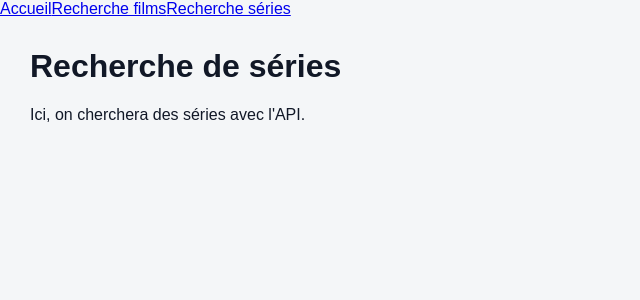
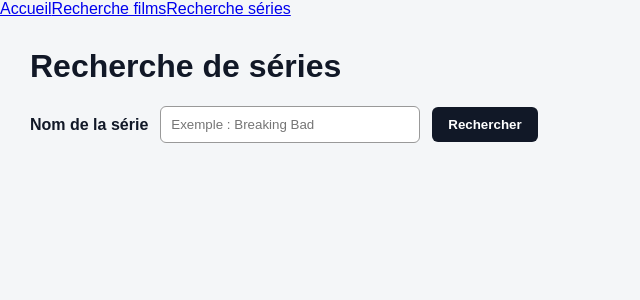
Before and after one commit to GAP028/tp-tmdb-react, a React (Vite) app: page /recherche-series in a window 1280 px wide. Shown: the top 300 px of the page, without its empty margins (0-640 px from the left). Built offline with nearby package versions, Linux system fonts and the light colour scheme.

Commit message:
Ajoute la recherche de séries

```diff
--- a/src/Pages/PageRechercheSeries.jsx
+++ b/src/Pages/PageRechercheSeries.jsx
@@ -1,8 +1,69 @@
+import { useState } from "react";
+import API_URL from "../Services/api";
+import MediaCard from "../Components/MediaCard";
+
 function PageRechercheSeries() {
+  const [recherche, setRecherche] = useState("");
+  const [series, setSeries] = useState([]);
+  const [chargement, setChargement] = useState(false);
+  const [erreur, setErreur] = useState("");
+
+  const handleSubmit = (event) => {
+    event.preventDefault();
+
+    if (recherche.trim() === "") {
+      setErreur("Veuillez saisir un nom de série.");
+      return;
+    }
+
+    setChargement(true);
+    setErreur("");
+
+    fetch(`${API_URL}/api/tv/search?query=${recherche}`)
+      .then((response) => response.json())
+      .then((data) => {
+        console.log(data);
+        setSeries(data.results || data);
+        setChargement(false);
+      })
+      .catch((error) => {
+        console.error(error);
+        setErreur("Une erreur est survenue pendant la recherche.");
+        setChargement(false);
+      });
+  };
+
   return (
     <main>
       <h1>Recherche de séries</h1>
-      <p>Ici, on cherchera des séries avec l'API.</p>
+
+      <form onSubmit={handleSubmit}>
+        <label htmlFor="recherche-serie">Nom de la série</label>
+
+        <input
+          type="text"
+          id="recherche-serie"
+          value={recherche}
+          onChange={(event) => setRecherche(event.target.value)}
+          placeholder="Exemple : Breaking Bad"
+        />
+
+        <button type="submit">Rechercher</button>
+      </form>
+
+      {chargement && <p>Chargement des séries...</p>}
+
+      {erreur && <p>{erreur}</p>}
+
+      {!chargement && series.length === 0 && recherche !== "" && !erreur && (
+        <p>Aucune série trouvée.</p>
+      )}
+
+      <section className="media-grid">
+        {series.map((serie) => (
+          <MediaCard key={serie.id} media={serie} />
+        ))}
+      </section>
     </main>
   );
 }
```
